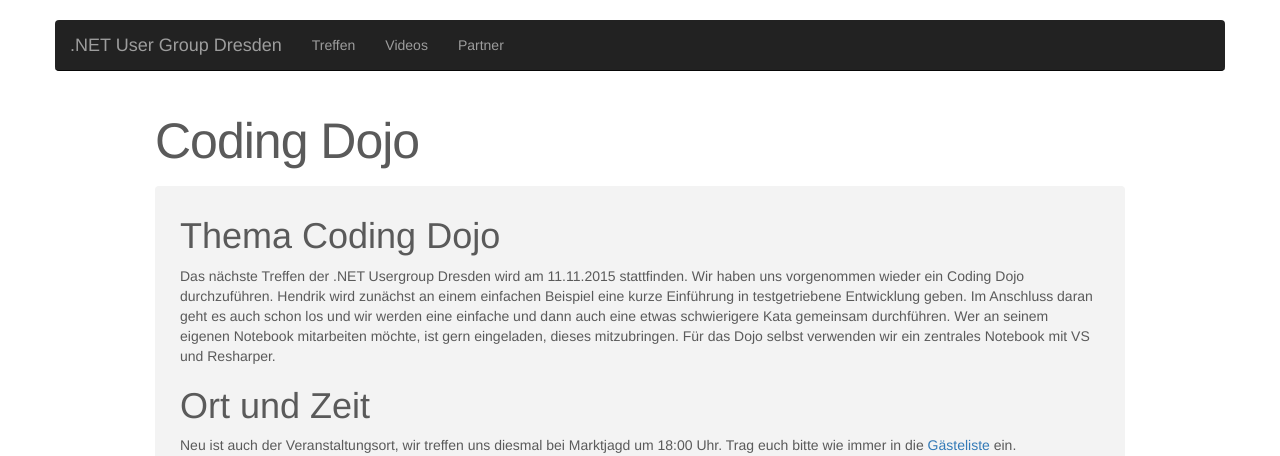
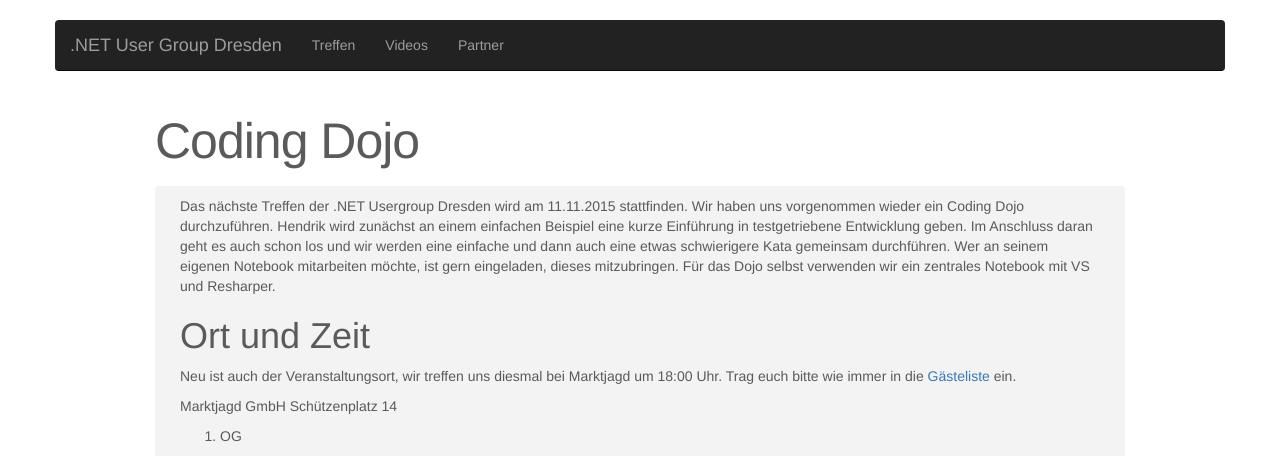
Before and after one commit to dddotnet/dddotnet.github.io, a Jekyll site: the page built from _posts/2015-11-11-Coding-Dojo.markdown, in a window 1280 px wide, cut to the strip 0-456 px from the top of the page. Built offline with Jekyll 4.4.1, drawn with Linux system fonts in a browser that asks for light colours; nearby versions of some CDN libraries; Markdown is read by kramdown in place of the engine named in the settings.

Commit message:
headline removed

```diff
--- a/_posts/2015-11-11-Coding-Dojo.markdown
+++ b/_posts/2015-11-11-Coding-Dojo.markdown
@@ -7,8 +7,6 @@ speaker: Hendrik Lösch
 place: Marktjagd GmbH
 placelink: https://goo.gl/maps/fZDFcPsA8772
 ---
-
-#Thema Coding Dojo
 
 Das nächste Treffen der .NET Usergroup Dresden wird am 11.11.2015 stattfinden. Wir haben uns vorgenommen wieder ein Coding Dojo durchzuführen.
 Hendrik wird zunächst an einem einfachen Beispiel eine kurze Einführung in testgetriebene Entwicklung geben. Im Anschluss daran geht es auch schon los und wir werden eine einfache und dann auch eine etwas schwierigere Kata gemeinsam durchführen.
```
